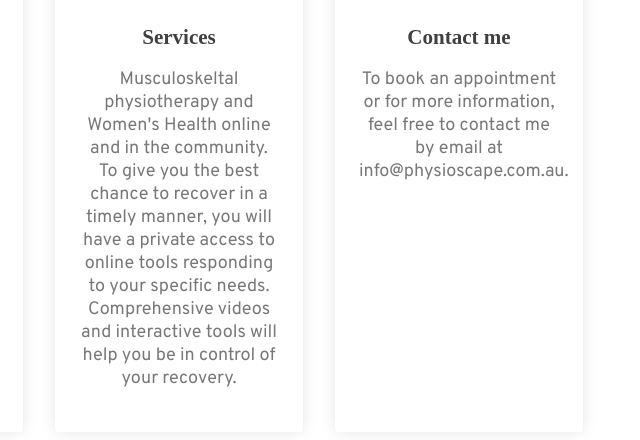
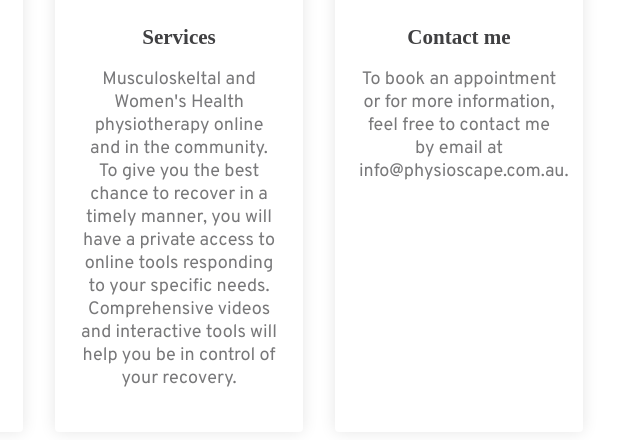
Before and after one commit to physioscape/landing, a plain HTML site: page index.html in a window 1280 px wide. Shown: the part 777-1217 px from the top of the page, 473-1113 px from the left. Drawn offline with Linux system fonts and the light colour scheme; a web font is replaced by a local one.

Commit message:
Update index.html

```diff
--- a/index.html
+++ b/index.html
@@ -33,7 +33,7 @@
   			<!-- About Physiotherapy care card -->
 			  	<img src="images/london.jpg" alt="Services" width="200">
 			 	<h3>Services</h3>
-			 	<p>Musculoskeltal physiotherapy and Women's Health online and in the community. To give you the best chance to recover in a timely manner, you will have a private access to online tools responding to your specific needs. Comprehensive videos and interactive tools will help you be in control of your recovery.</p>
+			 	<p>Musculoskeltal and Women's Health physiotherapy online and in the community. To give you the best chance to recover in a timely manner, you will have a private access to online tools responding to your specific needs. Comprehensive videos and interactive tools will help you be in control of your recovery.</p>
 	  		</div>
 
   			<div class="card-white">
```
